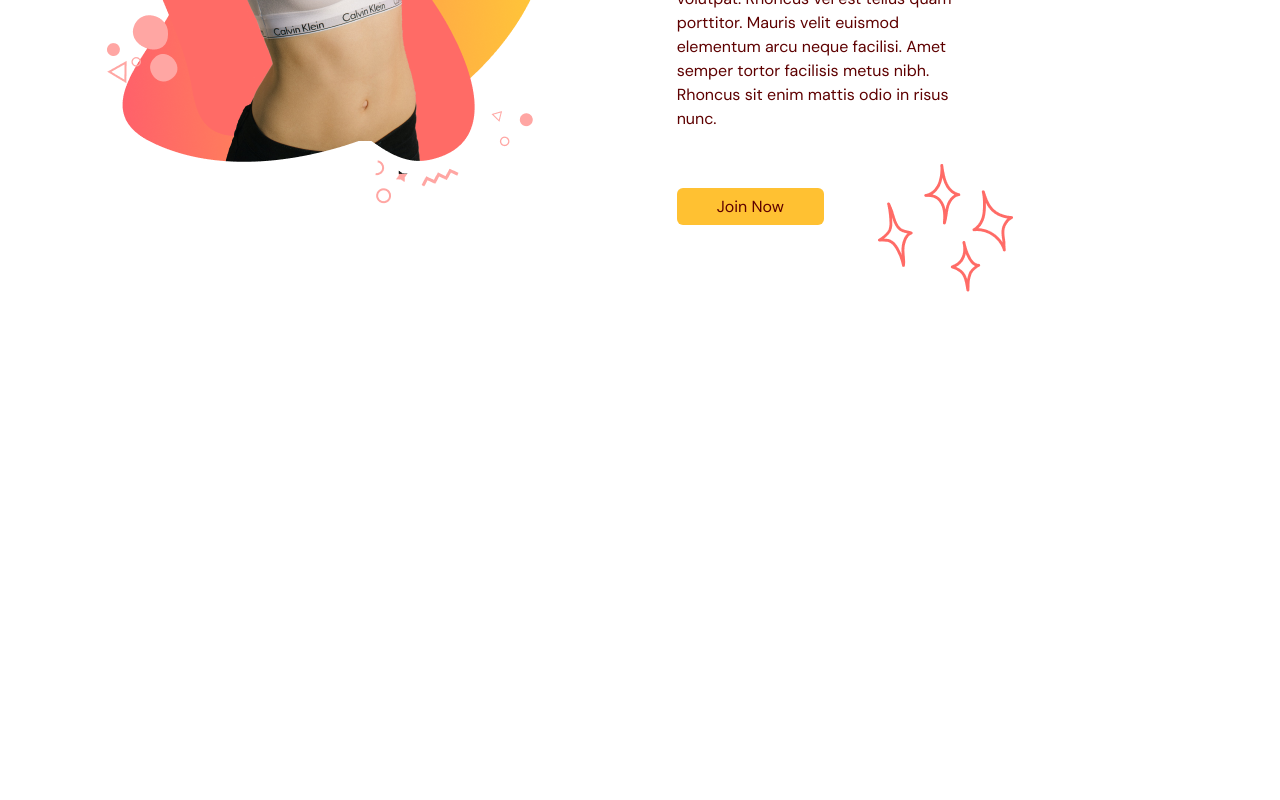
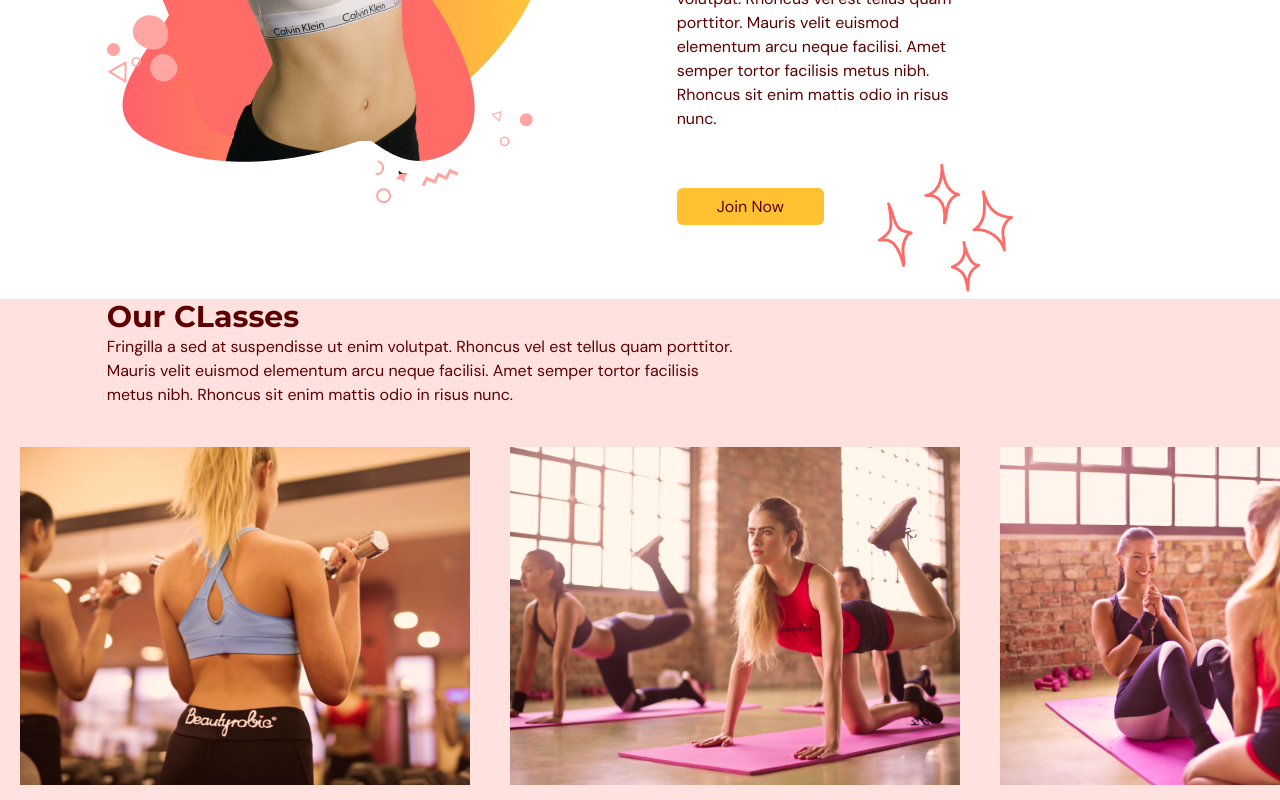
Before and after one commit to davique0/gym-typescript, a React (Vite) app: page / in a window 1280 px wide. Shown: the part 1861-2661 px from the top of the page. Before the commit the page ends 2160 px from the top, so only its background shows below. Built offline with nearby package versions, Linux system fonts and the light colour scheme.

Commit message:
Add our classes section

```diff
--- a/src/App.tsx
+++ b/src/App.tsx
@@ -1,6 +1,7 @@
 import Navbar from "@/scenes/navbar"
 import Home from '@/scenes/home'
 import Benefits from '@/scenes/benefits'
+import OurClasses from "@/scenes/ourClasses";
 import { useEffect, useState } from "react"
 import { SelectedPage } from "@/shared/types";
 
@@ -30,6 +31,7 @@
       />
       <Home setSelectedPage={setSelectedPage} />
       <Benefits setSelectedPage={setSelectedPage} />
+      <OurClasses setSelectedPage={setSelectedPage} />
 
     </div>
   )
--- /dev/null
+++ b/src/scenes/ourClasses/Class.tsx
@@ -0,0 +1,23 @@
+
+type Props = {
+  name: string;
+  description?: string;
+  image: string;
+};
+
+
+const Class = ({ name, description, image }: Props) => {
+  const overlayStyles = `p-5 absolute z-30 flex h-[380px] w-[450px] flex-col item-center justify-center whitespace-normal bg-primary-500 text-center text-white opacity-0 transition duration-500 hover:opacity-90`
+
+  return (
+    <li className="relative mx-5 inline-block h-[380px] w-[450px]">
+      <div className={overlayStyles} >
+        <p className="text-2xl">{name}</p>
+        <p className="mt-5">{description}</p>
+      </div>
+      <img src={image} alt={`${image}`} />
+    </li>
+  );
+};
+
+export default Class;
--- /dev/null
+++ b/src/scenes/ourClasses/index.tsx
@@ -0,0 +1,94 @@
+import { SelectedPage, ClassType } from "@/shared/types"
+import image1 from "@/assets/image1.png"
+import image2 from "@/assets/image2.png"
+import image3 from "@/assets/image3.png"
+import image4 from "@/assets/image4.png"
+import image5 from "@/assets/image5.png"
+import image6 from "@/assets/image6.png"
+import { motion } from "framer-motion"
+import HText from "@/shared/HText"
+import Class from "./Class"
+
+const classes: Array<ClassType> = [
+  {
+    name: "Weight Training Classes",
+    description:
+      "Lorem ipsum dolor sit amet, consectetur adipiscing elit, sed do eiusmod tempor incididunt ut labore et dolore magna aliqua. Ut enim ad minim veniam, quis nostrud exercitation ullamco laboris nisi ut aliquip ex ea commodo consequat.",
+    image: image1,
+  },
+  {
+    name: "Yoga Classes",
+    image: image2,
+  },
+  {
+    name: "Ab Core Classes",
+    description:
+      "Lorem ipsum dolor sit amet, consectetur adipiscing elit, sed do eiusmod tempor incididunt ut labore et dolore magna aliqua. Ut enim ad minim veniam, quis nostrud exercitation ullamco laboris nisi ut aliquip ex ea commodo consequat.",
+    image: image3,
+  },
+  {
+    name: "Adventure Classes",
+    description:
+      "Lorem ipsum dolor sit amet, consectetur adipiscing elit, sed do eiusmod tempor incididunt ut labore et dolore magna aliqua. Ut enim ad minim veniam, quis nostrud exercitation ullamco laboris nisi ut aliquip ex ea commodo consequat.",
+    image: image4,
+  },
+  {
+    name: "Fitness Classes",
+    image: image5,
+  },
+  {
+    name: "Training Classes",
+    description:
+      "Lorem ipsum dolor sit amet, consectetur adipiscing elit, sed do eiusmod tempor incididunt ut labore et dolore magna aliqua. Ut enim ad minim veniam, quis nostrud exercitation ullamco laboris nisi ut aliquip ex ea commodo consequat.",
+    image: image6,
+  },
+];
+
+type Props = {
+  setSelectedPage: (value: SelectedPage) => void;
+};
+
+const OurClasses = ({ setSelectedPage }: Props) => {
+  return (
+    <section id="ourclasses" className="w-full bg-primary-100 py-0">
+      <motion.div
+        onViewportEnter={() => setSelectedPage(SelectedPage.OurClasses)}
+      >
+        <motion.div
+          className="mx-auto w-5/6"
+          initial="hidden"
+          whileInView="visible"
+          viewport={{ once: true, amount: 0.5 }}
+          transition={{ delay: 0.2, duration: 0.7 }}
+          variants={{
+            hidden: { opacity: 0, x: 50 },
+            visible: { opacity: 1, x: 0 }
+          }}
+        >
+          <div className="md:w-3/5">
+            <HText>Our CLasses</HText>
+            <p>
+              Fringilla a sed at suspendisse ut enim volutpat. Rhoncus vel est tellus quam porttitor. Mauris velit euismod elementum arcu neque facilisi. Amet semper tortor facilisis metus nibh. Rhoncus sit enim mattis odio in risus nunc.
+            </p>
+          </div>
+
+        </motion.div>
+        <div className="mt-10 h-[353px] w-full overflow-x-auto overflow-y-hidden">
+          <ul className="w-[2800px] whitespace-nowrap">
+            {classes.map((item: ClassType, index) => (
+              <Class
+                key={`${item.name}-${index}`}
+                name={item.name}
+                description={item.description}
+                image={item.image}
+              />
+            ))}
+          </ul>
+        </div>
+      </motion.div>
+
+    </section>
+  )
+}
+
+export default OurClasses
--- a/src/shared/types.ts
+++ b/src/shared/types.ts
@@ -10,3 +10,9 @@
   title: string;
   description: string;
 }
+
+export interface ClassType {
+  name: string;
+  description?: string;
+  image: string;
+}
```
